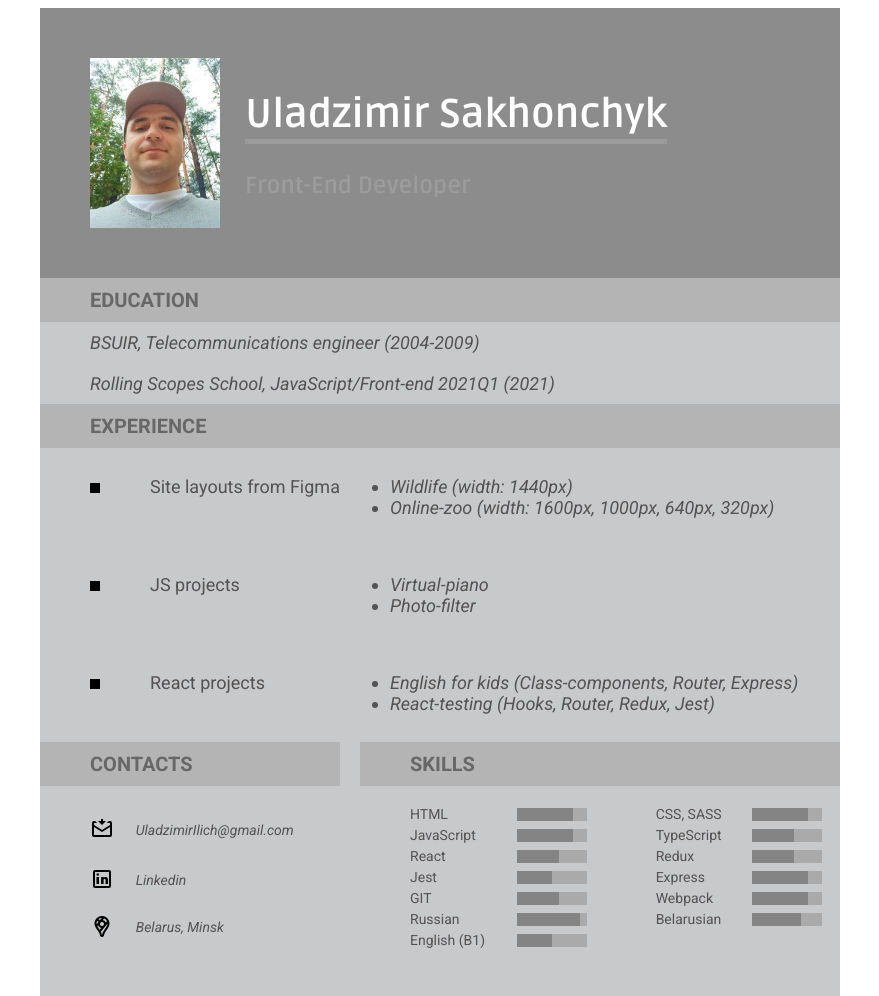
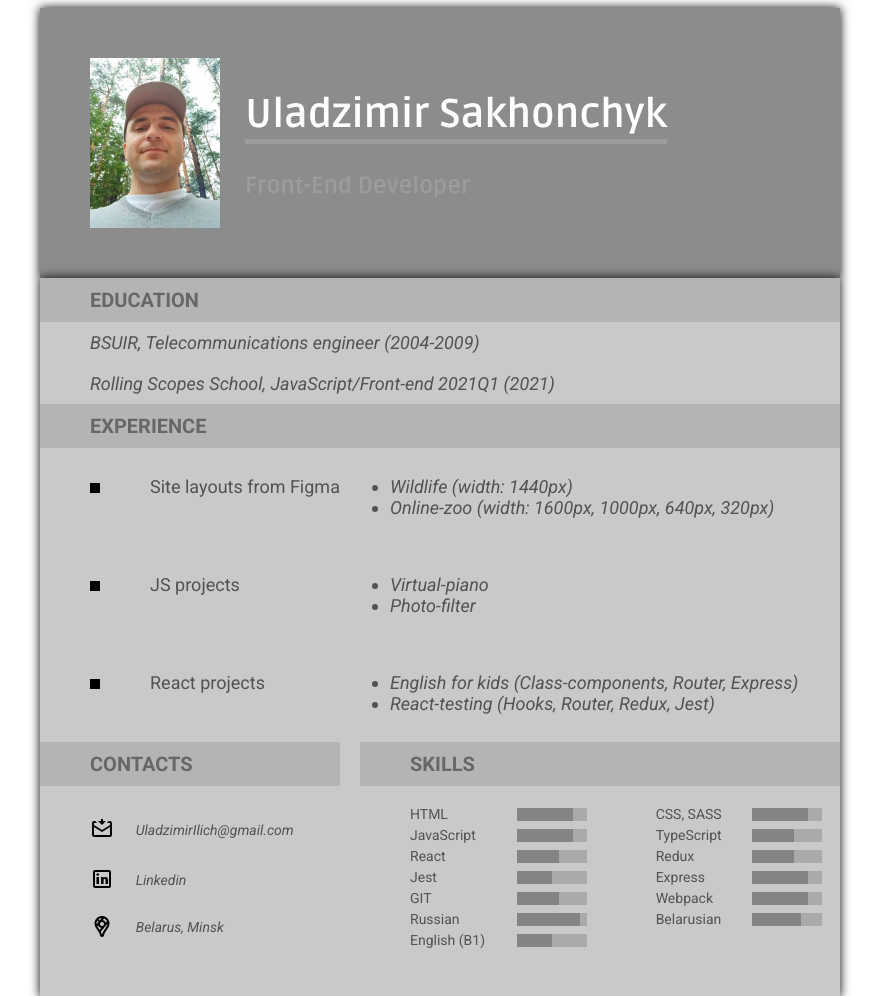
Before and after one commit to Uladzimir86/cv, a plain HTML site: page index.html in a window 1280 px wide. Shown: the top 996 px of the page, without its empty margins (200-1079 px from the left). Drawn offline with Linux system fonts and the light colour scheme.

Commit message:
add box-shadow to wrapper

```diff
--- a/style.scss
+++ b/style.scss
@@ -2,7 +2,7 @@
   width: 800px;
   margin: 0 auto;
   padding: 50px;
-  // box-shadow: 0px 0px 10px #000000;
+  box-shadow: 0px 0px 10px #000000;
   box-sizing: border-box;
   font-family: Ruda;
   font-size: 20px;
```
Also changed, not shown: style.css, 1 other file.
